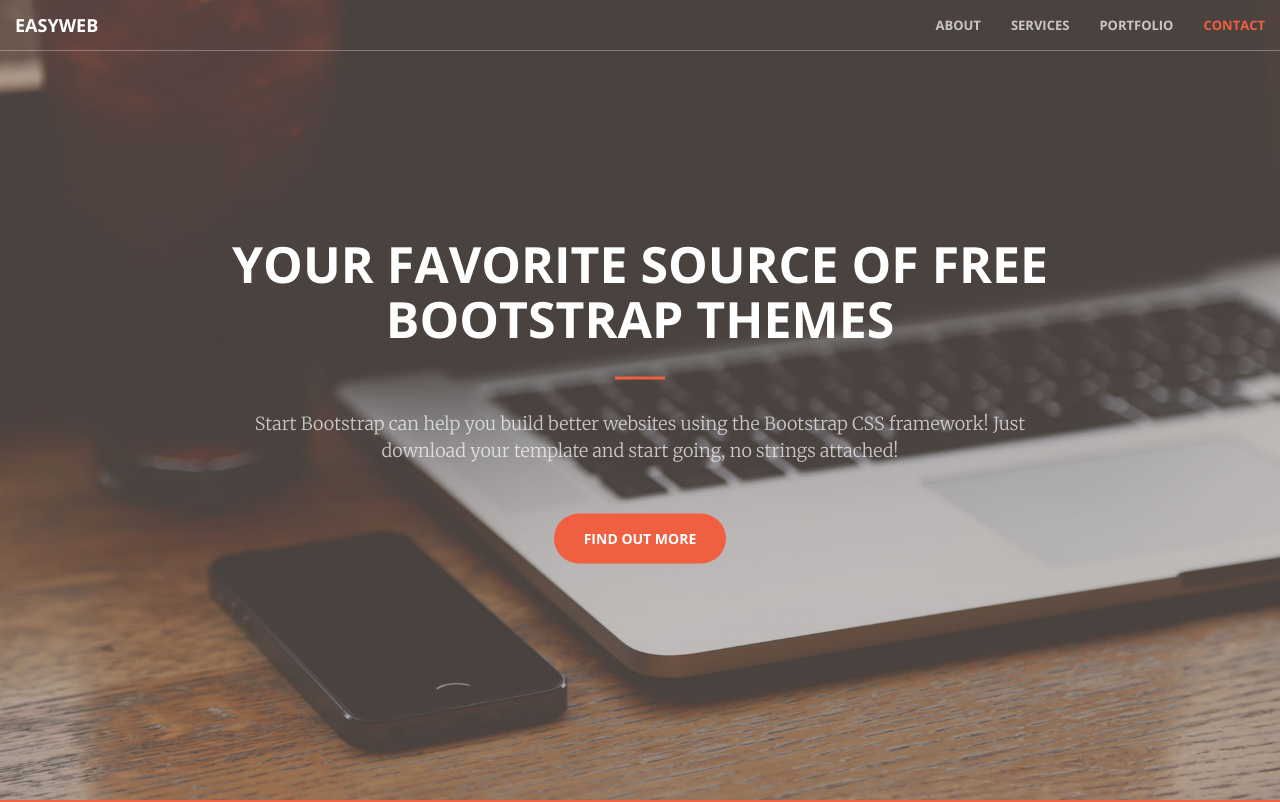
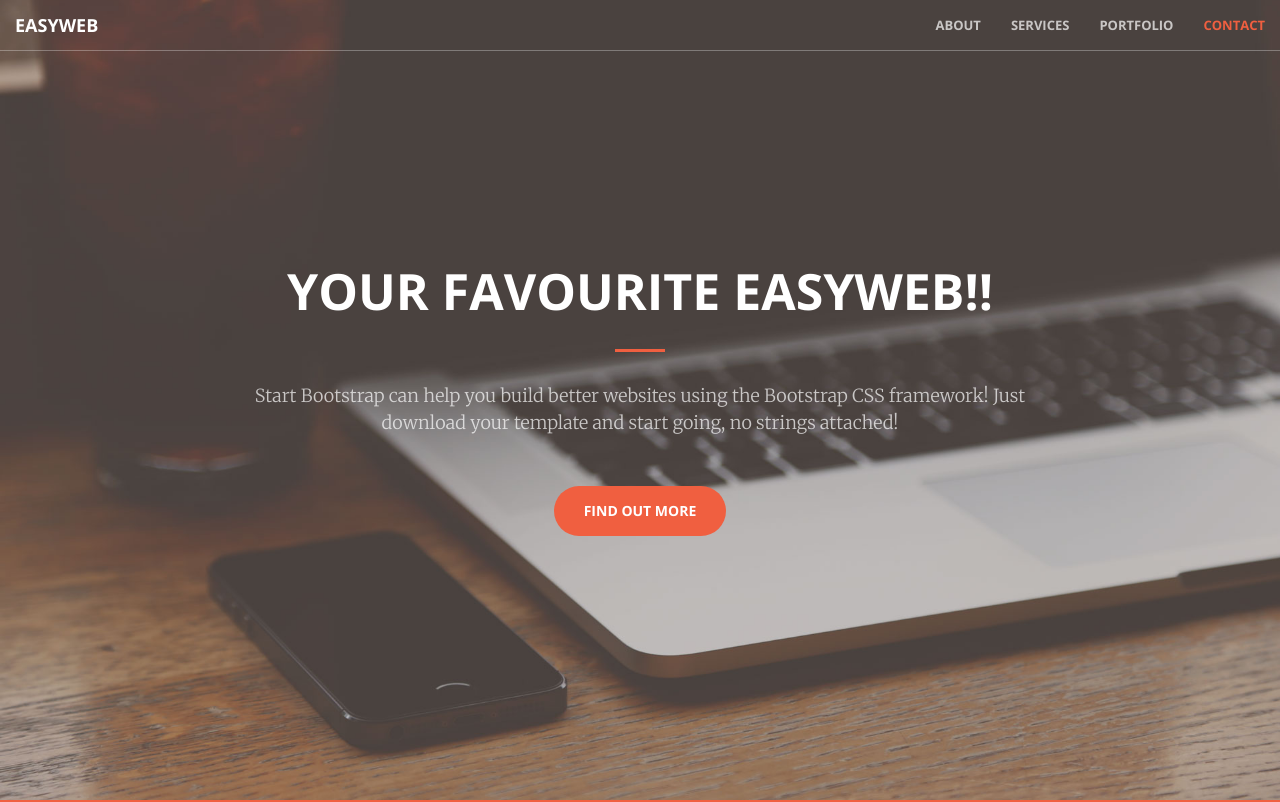
Before and after one commit to ewh-support/deploy-easyweb, a plain HTML site: page layout/index.html in a window 1280 px wide. Shown: the top 802 px of the page. Drawn offline with nearby package versions, Linux system fonts and the light colour scheme; files that its build step writes are made by us from their sources; files whose address does not match are found by name.

Commit message:
modified:   README.md
modified:   layout/index.html

```diff
--- a/layout/index.html
+++ b/layout/index.html
@@ -71,7 +71,7 @@
     <header>
         <div class="header-content">
             <div class="header-content-inner">
-                <h1 id="homeHeading">Your Favorite Source of Free Bootstrap Themes</h1>
+                <h1 id="homeHeading">Your favourite EasyWeb!!</h1>
                 <hr>
                 <p>Start Bootstrap can help you build better websites using the Bootstrap CSS framework! Just download your template and start going, no strings attached!</p>
                 <a href="#about" class="btn btn-primary btn-xl page-scroll">Find Out More</a>
```
Also changed, not shown: README.md.
